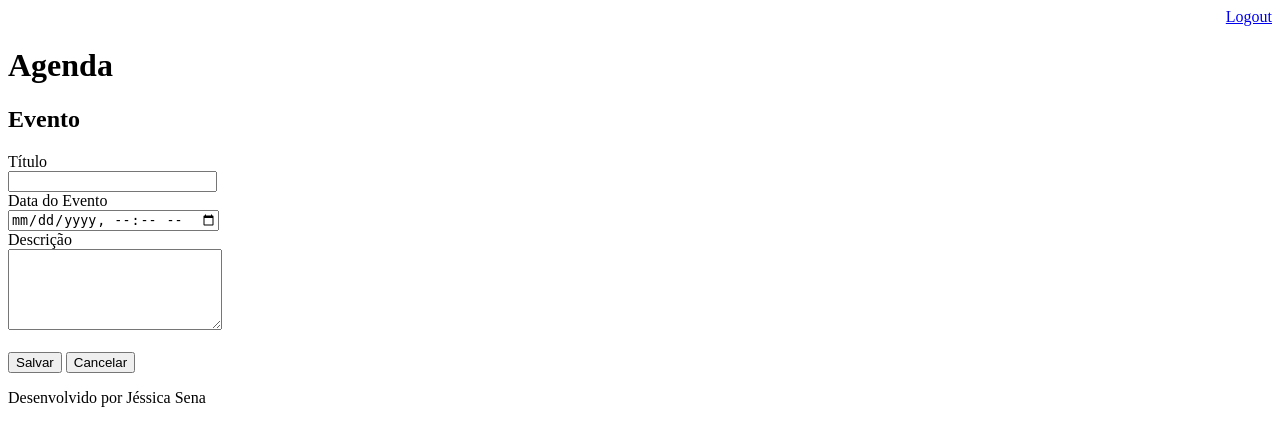
After one commit to jessica-sena/agenda, a Django app: page /agenda/evento/ in a window 1280 px wide. The commit adds this page. Shown: the top 446 px of the page. Run offline with Django 3.2, Linux system fonts and the light colour scheme; a user stored in the database is signed in.

Commit message:
Incluido template para inserção de eventos da agenda. Incluido o gitignore para ignorar os arquivos compilados

```diff
--- a/agenda/urls.py
+++ b/agenda/urls.py
@@ -16,11 +16,14 @@ Including another URLconf
 from django.contrib import admin
 from django.urls import path
 from core import views
+from django.views.generic import RedirectView
 
 urlpatterns = [
     path('admin/', admin.site.urls),
     path('agenda/',views.lista_eventos),
-    path('', views.index),
+    path('agenda/evento/', views.evento),
+    path('agenda/evento/submit', views.submit_evento),
+    path('', RedirectView.as_view(url='/agenda/') ),
     path('login/', views.login_user),
     path('login/submit', views.submit_login),
     path('logout/', views.logout_user)
--- a/core/views.py
+++ b/core/views.py
@@ -33,3 +33,21 @@ def lista_eventos(request):
     evento = Evento.objects.filter(usuario=usuario)
     dados = {'eventos':evento}
     return render(request, 'agenda.html', dados)
+
+@login_required(login_url='/login/')
+def evento(request):
+    return render(request, 'evento.html')
+
+@login_required(login_url='/login/')
+def submit_evento(request):
+    if request.POST:
+        titulo = request.POST.get('titulo')
+        data_evento = request.POST.get('data_evento')
+        descricao = request.POST.get('descricao')
+        usuario = request.user
+        Evento.objects.create(titulo = titulo,
+                              data_evento = data_evento,
+                              descricao = descricao,
+                              usuario = usuario)
+
+    return redirect('/')
--- a/templates/agenda.html
+++ b/templates/agenda.html
@@ -2,7 +2,9 @@
 
 {%block content %}
     <h2>Agendamentos</h2>
-
+    <a href="evento/">
+        <button type="button">Novo Evento</button>
+    </a>
     <ul style="font-size:18px">
     {% for evento in eventos %}
         <li>{{ evento.titulo }} - {{ evento.get_data_evento }}</li>
--- /dev/null
+++ b/templates/evento.html
@@ -0,0 +1,26 @@
+{% extends "model-page.html" %}
+
+{% block content %}
+
+<h2>Evento</h2>
+
+<form action="submit" method="POST">{% csrf_token %}
+    <label>Título</label>
+    <br>
+    <input type="text" name="titulo" size="23">
+    <br>
+    <label>Data do Evento</label>
+    <br>
+    <input name="data_evento" type="datetime-local"
+    <br>
+    <br>
+    <label>Descrição</label>
+    <br>
+    <textarea name="descricao" rows="5" cols="24"></textarea>
+    <br><br>
+    <button type="submit">Salvar</button>
+    <a href="/">
+        <button type="button">Cancelar</button>
+    </a>
+</form>
+{% endblock %}
```
Also changed, not shown: db.sqlite3, 1 other file.
